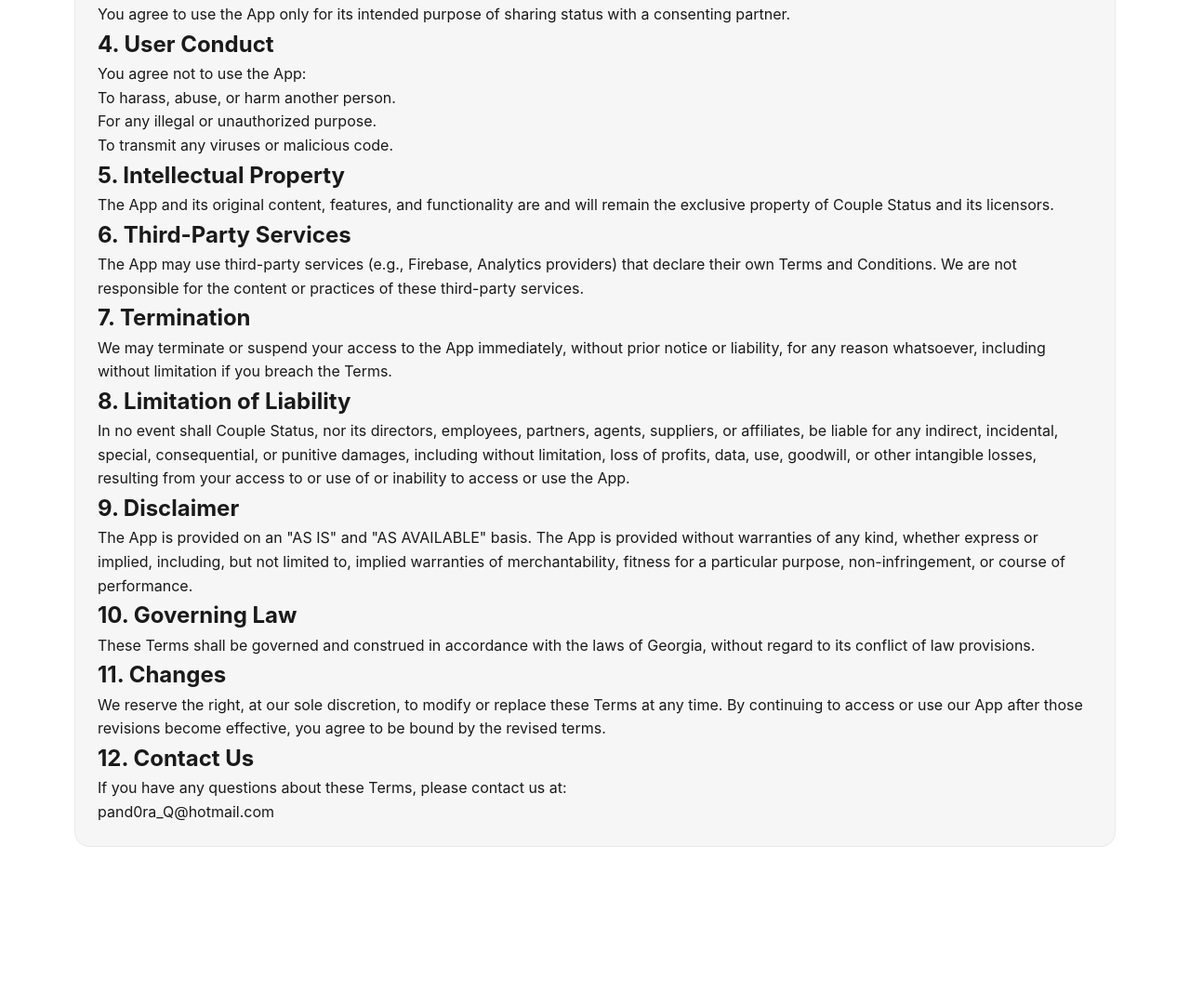
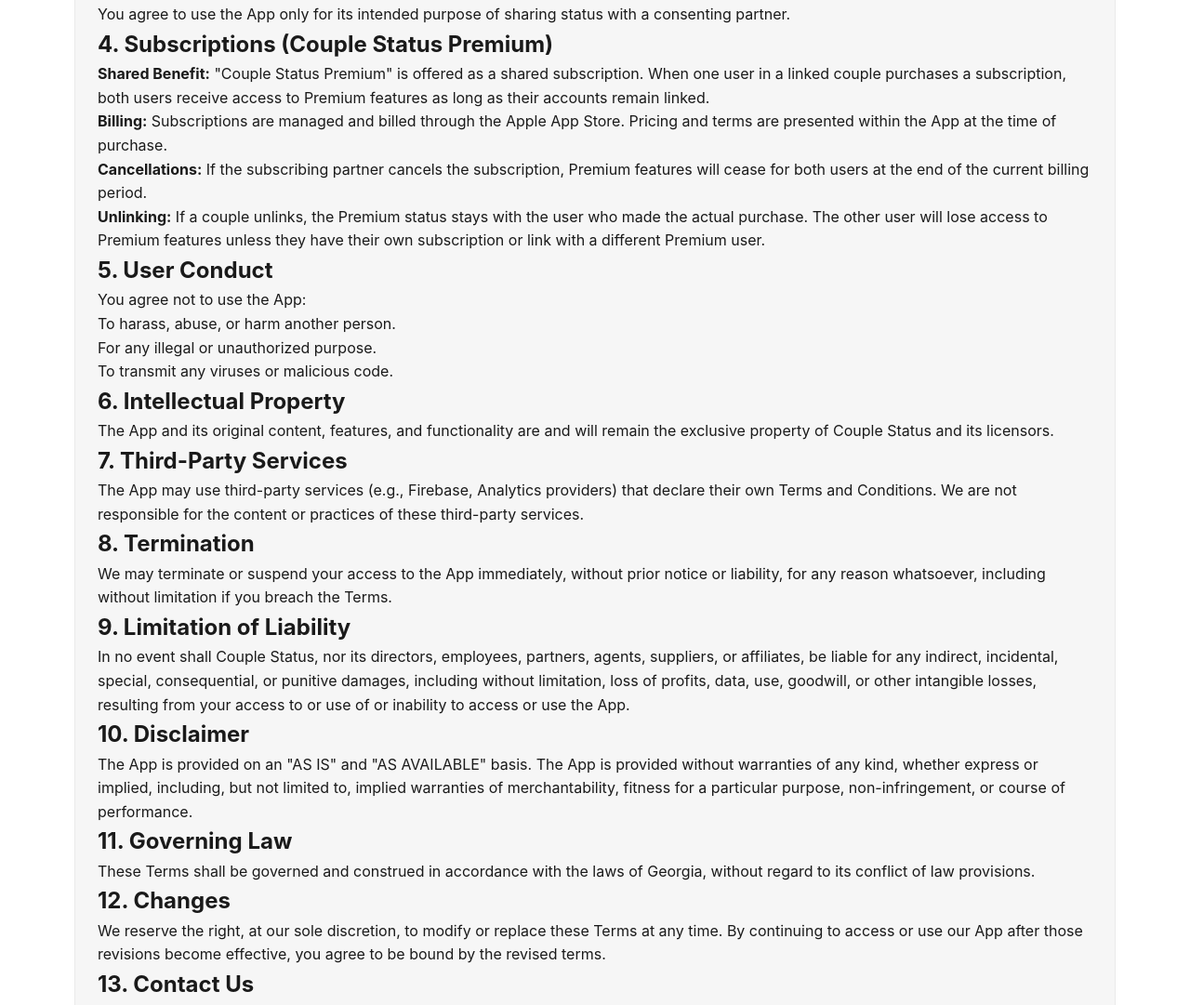
Before and after one commit to pand0raQ/devLP, a website built with Vite: page couplestatusterms/index.html in a window 1280 px wide. Shown: the part 668-1749 px from the top of the page at 93% size. Before the commit the page ends 1579 px from the top, so only its background shows below. Built offline with nearby package versions, Linux system fonts and the light colour scheme.

Commit message:
Update Couple Status Terms of Service with Subscriptions section

```diff
--- a/couplestatusterms/index.html
+++ b/couplestatusterms/index.html
@@ -54,7 +54,25 @@
                     </li>
                 </ul>
 
-                <h2>4. User Conduct</h2>
+                <h2>4. Subscriptions (Couple Status Premium)</h2>
+                <ul>
+                    <li><strong>Shared Benefit:</strong> "Couple Status Premium" is offered as a shared subscription.
+                        When
+                        one user in a linked couple purchases a subscription, both users receive access to Premium
+                        features
+                        as long as their accounts remain linked.</li>
+                    <li><strong>Billing:</strong> Subscriptions are managed and billed through the Apple App Store.
+                        Pricing
+                        and terms are presented within the App at the time of purchase.</li>
+                    <li><strong>Cancellations:</strong> If the subscribing partner cancels the subscription, Premium
+                        features will cease for both users at the end of the current billing period.</li>
+                    <li><strong>Unlinking:</strong> If a couple unlinks, the Premium status stays with the user who made
+                        the
+                        actual purchase. The other user will lose access to Premium features unless they have their own
+                        subscription or link with a different Premium user.</li>
+                </ul>
+
+                <h2>5. User Conduct</h2>
                 <p>You agree not to use the App:</p>
                 <ul>
                     <li>To harass, abuse, or harm another person.</li>
@@ -62,47 +80,47 @@
                     <li>To transmit any viruses or malicious code.</li>
                 </ul>
 
-                <h2>5. Intellectual Property</h2>
+                <h2>6. Intellectual Property</h2>
                 <p>The App and its original content, features, and functionality are and will remain the exclusive
                     property
                     of Couple Status and its licensors.</p>
 
-                <h2>6. Third-Party Services</h2>
+                <h2>7. Third-Party Services</h2>
                 <p>The App may use third-party services (e.g., Firebase, Analytics providers) that declare their own
                     Terms
                     and Conditions. We are not responsible for the content or practices of these third-party services.
                 </p>
 
-                <h2>7. Termination</h2>
+                <h2>8. Termination</h2>
                 <p>We may terminate or suspend your access to the App immediately, without prior notice or liability,
                     for
                     any reason whatsoever, including without limitation if you breach the Terms.</p>
 
-                <h2>8. Limitation of Liability</h2>
+                <h2>9. Limitation of Liability</h2>
                 <p>In no event shall Couple Status, nor its directors, employees, partners, agents, suppliers, or
                     affiliates, be liable for any indirect, incidental, special, consequential, or punitive damages,
                     including without limitation, loss of profits, data, use, goodwill, or other intangible losses,
                     resulting from your access to or use of or inability to access or use the App.</p>
 
-                <h2>9. Disclaimer</h2>
+                <h2>10. Disclaimer</h2>
                 <p>The App is provided on an "AS IS" and "AS AVAILABLE" basis. The App is provided without warranties of
                     any
                     kind, whether express or implied, including, but not limited to, implied warranties of
                     merchantability, fitness for a particular purpose, non-infringement, or course of performance.</p>
 
-                <h2>10. Governing Law</h2>
+                <h2>11. Governing Law</h2>
                 <p>These Terms shall be governed and construed in accordance with the laws of Georgia, without regard to
                     its
                     conflict of law provisions.</p>
 
-                <h2>11. Changes</h2>
+                <h2>12. Changes</h2>
                 <p>We reserve the right, at our sole discretion, to modify or replace these Terms at any time. By
                     continuing
                     to access or use our App after those revisions become effective, you agree to be bound by the
                     revised
                     terms.</p>
 
-                <h2>12. Contact Us</h2>
+                <h2>13. Contact Us</h2>
                 <p>If you have any questions about these Terms, please contact us at:<br>
                     <a href="mailto:pand0ra_Q@hotmail.com">pand0ra_Q@hotmail.com</a>
                 </p>
```
